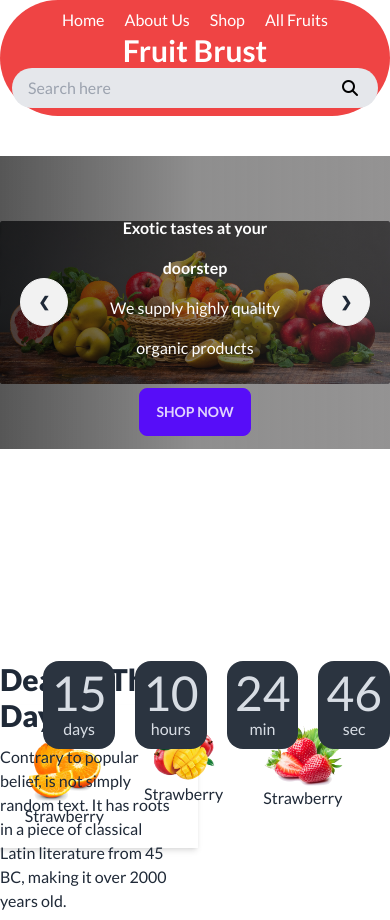
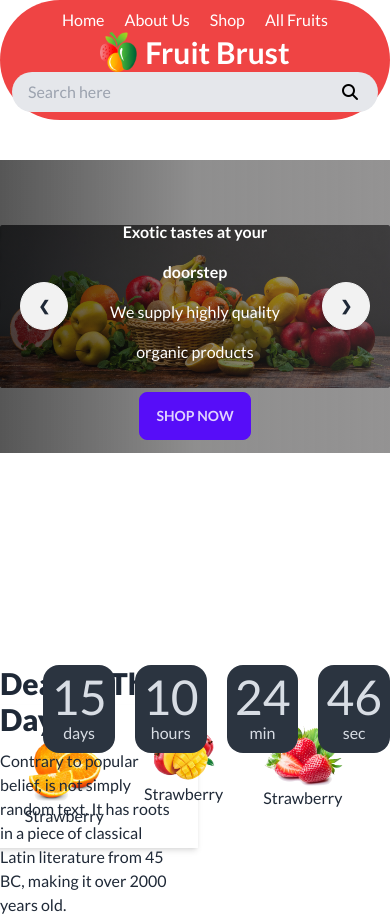
Before and after one commit to md-mahenur-islam/fruit-brust, a plain HTML site: page index.html in a window 390 px wide. Shown: the top 920 px of the page. Drawn offline with nearby package versions, Linux system fonts and the light colour scheme; grey boxes are pictures that could not be loaded.

Commit message:
Not yet responsive

```diff
--- a/index.html
+++ b/index.html
@@ -33,7 +33,8 @@
                 </ul>
 
             </div>
-            <div class="flex-1 m-auto">
+            <div class="flex-1 m-auto gap-2">
+                <img src="./images/logo.png" alt="" class="h-10">
               <a class="text-3xl font-semibold">Fruit Brust</a>
             </div>
 
@@ -415,7 +416,10 @@
     <!-- Footer Section -->
 
     <footer class="mt-10 bg-black py-10">
-        <h1 class="text-3xl text-white font-extrabold text-center">Fruit Brust</h1>
+        <div class="flex gap-2 justify-center items-center">
+            <img src="./images/logo.png" alt="" class="h-10">
+            <h1 class="text-3xl text-white font-extrabold text-center">Fruit Brust</h1>
+        </div>
         <div>
             <ul class="flex justify-center items-center gap-5 text-white mt-10">
                 <li><a href="#">Home</a></li>
```
Also changed, not shown: logo.png (added).
